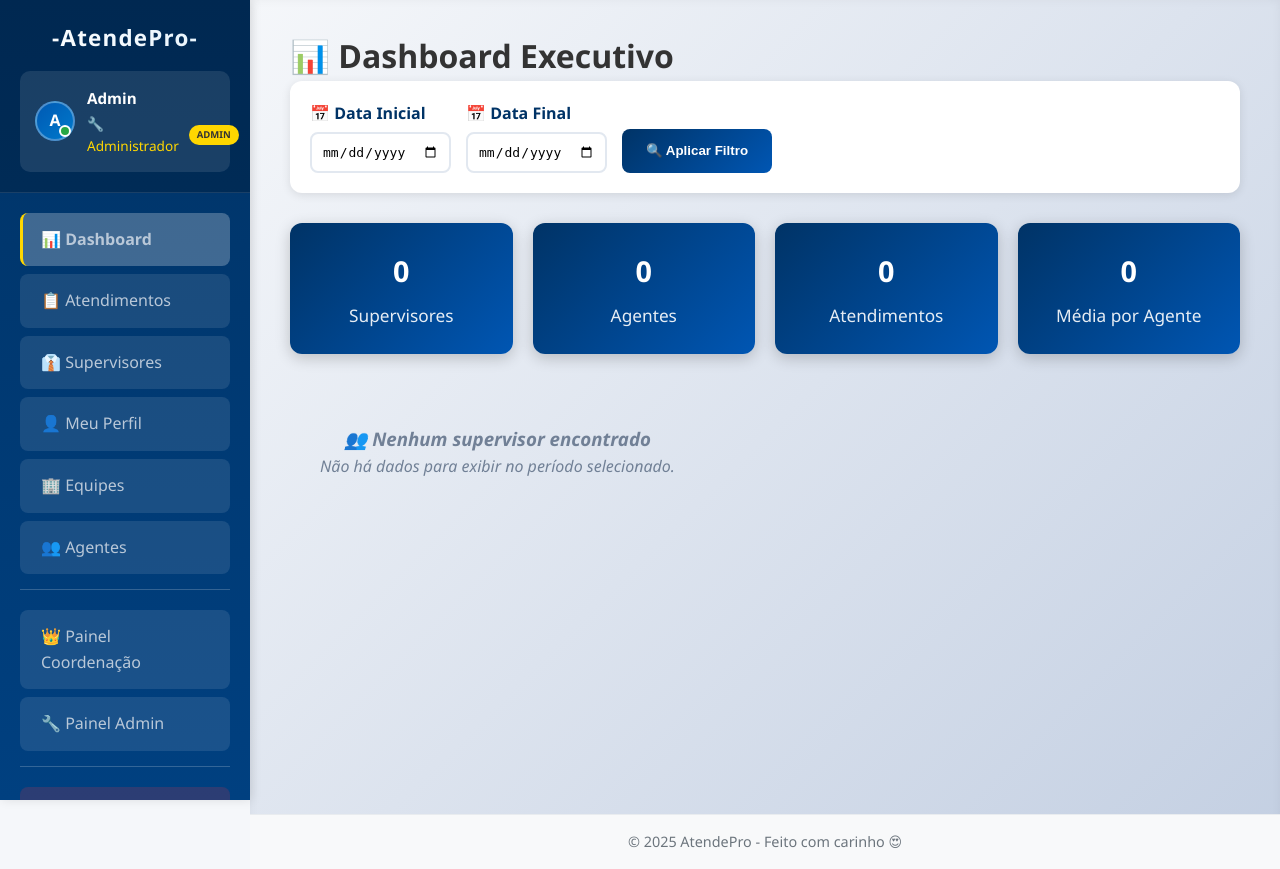
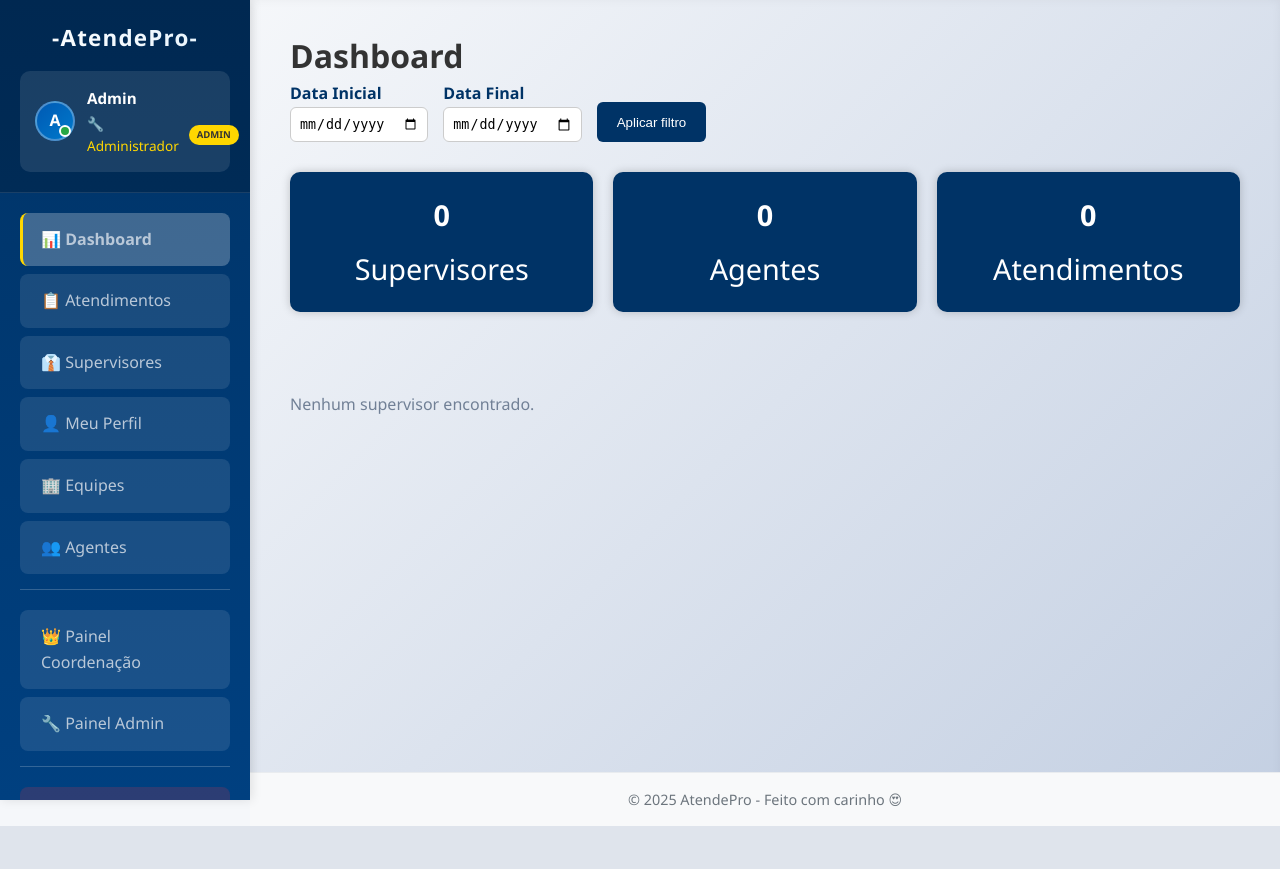
Before and after one commit to Renabrasa/atendepro, a Flask app: page /dashboard in a window 1280 px wide. After the commit the page ends 826 px from the top, so only its background shows below. Run offline with Flask 3, Linux system fonts and the light colour scheme; a user stored in the database is signed in; data comes from the database, SQL or seed files in the repository; some libraries are stand-ins or nearby versions.

Commit message:
Voltando ao dash normal

```diff
--- a/templates/dashboard.html
+++ b/templates/dashboard.html
@@ -2,315 +2,148 @@
 {% block title %}Dashboard Executivo{% endblock %}
 {% block content %}
 <style>
-  /* Estilos melhorados mantendo compatibilidade */
+  /* Estilos semelhantes aos que enviei para base e formulários */
   .stats-container {
     display: flex;
     gap: 20px;
     margin-bottom: 30px;
-    flex-wrap: wrap;
   }
-
   .stat-card {
     flex: 1;
-    min-width: 200px;
-    background: linear-gradient(135deg, #003366, #0056b3);
+    background-color: #003366;
     color: white;
-    padding: 25px;
-    border-radius: 12px;
+    padding: 20px;
+    border-radius: 10px;
     text-align: center;
     font-weight: 700;
     font-size: 1.8em;
-    box-shadow: 0 4px 15px rgba(0,0,0,0.2);
-    transition: transform 0.3s ease;
+    box-shadow: 0 0 10px rgba(0,0,0,0.2);
+  }
+  .stat-label {
+    font-weight: 400;
+    font-size: 1em;
+    margin-top: 8px;
+  }
+  .trello-board {
+    display: flex;
+    gap: 25px;
+    overflow-x: auto;
+    min-height: 400px;
+  }
+  .column {
+    background: #f9fafb;
+    border-radius: 10px;
+    padding: 20px;
+    min-width: 320px;
+    max-height: 70vh;
+    box-shadow: 0 4px 12px rgba(0,0,0,0.05);
+    display: flex;
+    flex-direction: column;
+  }
+  .column-header {
+    font-size: 1.3em;
+    font-weight: 700;
+    color: #003366;
+    margin-bottom: 15px;
+    border-bottom: 2px solid #e2e8f0;
+    padding-bottom: 10px;
+  }
+  .card {
+    background: white;
+    border-radius: 8px;
+    padding: 14px;
+    margin-bottom: 15px;
+    box-shadow: 0 2px 8px rgba(0,0,0,0.1);
+    cursor: pointer;
+  }
+  .card:hover {
+    box-shadow: 0 4px 16px rgba(0,0,0,0.15);
+  }
+  .card-header {
+    font-weight: 600;
+    color: #2d3748;
+    margin-bottom: 8px;
+    display: flex;
+    justify-content: space-between;
+  }
+  .card-badge {
+    background: #667eea;
+    color: white;
+    font-size: 0.75em;
+    padding: 4px 8px;
+    border-radius: 12px;
+    font-weight: 700;
+  }
+  .atendimentos-list {
+    font-size: 0.85em;
+    margin-top: 10px;
+    max-height: 180px;
+    overflow-y: auto;
+  }
+  .atendimento-item {
+    border-bottom: 1px solid #e2e8f0;
+    padding: 8px 0;
+  }
+  .atendimento-item:last-child {
+    border-bottom: none;
+  }
+  .atendimento-id {
+    font-weight: 700;
+    color: #667eea;
+  }
+  .atendimento-date {
+    color: #a0aec0;
+    font-size: 0.75em;
   }
 
-  .stat-card:hover {
-    transform: translateY(-3px);
-  }
-
-  .stat-label {
-    font-weight: 400;
-    font-size: 0.6em;
-    margin-top: 8px;
-    opacity: 0.9;
-  }
-
-  /* Filtro melhorado */
+  /* Filtro de data */
   #filtro-data {
     margin-bottom: 30px;
     display: flex;
     gap: 15px;
     align-items: flex-end;
     flex-wrap: wrap;
-    background: white;
-    padding: 20px;
-    border-radius: 12px;
-    box-shadow: 0 2px 10px rgba(0,0,0,0.1);
+    max-width: 600px;
   }
-
   #filtro-data > div {
     display: flex;
     flex-direction: column;
   }
-
   #filtro-data label {
     font-weight: 600;
     color: #003366;
-    margin-bottom: 5px;
   }
-
   #filtro-data input[type="date"] {
-    padding: 10px;
-    border-radius: 8px;
-    border: 2px solid #e2e8f0;
-    font-size: 1em;
+    padding: 8px;
+    border-radius: 6px;
+    border: 1px solid #ccc;
   }
-
   #filtro-data button {
-    background: linear-gradient(135deg, #003366, #0056b3);
+    background-color: #003366;
     color: white;
     border: none;
-    padding: 12px 24px;
-    border-radius: 8px;
+    padding: 10px 20px;
+    border-radius: 6px;
     cursor: pointer;
-    height: 44px;
-    font-weight: 600;
+    height: 40px;
   }
-
-  /* Board melhorado */
-  .trello-board {
-    display: flex;
-    gap: 25px;
-    overflow-x: auto;
-    min-height: 400px;
-    padding: 10px 0;
-  }
-
-  .column {
-    background: white;
-    border-radius: 12px;
-    padding: 20px;
-    min-width: 350px;
-    max-height: 80vh;
-    box-shadow: 0 4px 15px rgba(0,0,0,0.1);
-    display: flex;
-    flex-direction: column;
-  }
-
-  .column-header {
-    background: linear-gradient(135deg, #667eea, #764ba2);
-    color: white;
-    padding: 15px 20px;
-    border-radius: 8px;
-    margin: -20px -20px 20px -20px;
-    font-size: 1.3em;
-    font-weight: 600;
-    display: flex;
-    justify-content: space-between;
-    align-items: center;
-  }
-
-  .supervisor-stats {
-    display: flex;
-    gap: 15px;
-    font-size: 0.8em;
-  }
-
-  .supervisor-stat {
-    text-align: center;
-  }
-
-  .supervisor-stat-number {
-    font-weight: 700;
-    font-size: 1.2em;
-  }
-
-  .supervisor-stat-label {
-    font-size: 0.8em;
-    opacity: 0.9;
-  }
-
-  .column-info {
-    margin-bottom: 20px;
-    padding: 15px;
-    background: #f8f9fa;
-    border-radius: 8px;
-    font-size: 0.9em;
-  }
-
-  .card {
-    background: white;
-    border: 2px solid #e9ecef;
-    border-radius: 10px;
-    padding: 15px;
-    margin-bottom: 15px;
-    box-shadow: 0 2px 8px rgba(0,0,0,0.1);
-    cursor: pointer;
-    transition: all 0.3s ease;
-  }
-
-  .card:hover {
-    border-color: #667eea;
-    box-shadow: 0 4px 16px rgba(102, 126, 234, 0.15);
-  }
-
-  .card.expanded {
-    border-color: #667eea;
-    box-shadow: 0 4px 16px rgba(102, 126, 234, 0.2);
-  }
-
-  .card-header {
-    font-weight: 600;
-    color: #2d3748;
-    margin-bottom: 8px;
-    display: flex;
-    justify-content: space-between;
-    align-items: center;
-  }
-
-  .card-badge {
-    background: #667eea;
-    color: white;
-    font-size: 0.8em;
-    padding: 4px 12px;
-    border-radius: 12px;
-    font-weight: 700;
-  }
-
-  .agent-performance {
-    font-size: 0.85em;
-    color: #718096;
-    margin-bottom: 10px;
-  }
-
-  .atendimentos-list {
-    font-size: 0.85em;
-    margin-top: 15px;
-    max-height: 200px;
-    overflow-y: auto;
-    display: none;
-    padding-top: 15px;
-    border-top: 2px solid #e2e8f0;
-  }
-
-  .atendimentos-list.show {
-    display: block;
-  }
-
-  .atendimento-item {
-    background: #f8f9fa;
-    border: 1px solid #e2e8f0;
-    border-radius: 6px;
-    padding: 10px;
-    margin-bottom: 10px;
-  }
-
-  .atendimento-item:last-child {
-    margin-bottom: 0;
-  }
-
-  .atendimento-header {
-    display: flex;
-    justify-content: space-between;
-    align-items: center;
-    margin-bottom: 5px;
-  }
-
-  .atendimento-id {
-    font-weight: 700;
-    color: #667eea;
-  }
-
-  .atendimento-date {
-    color: #a0aec0;
-    font-size: 0.8em;
-  }
-
-  .atendimento-status {
-    display: inline-block;
-    padding: 2px 8px;
-    border-radius: 12px;
-    font-size: 0.7em;
-    font-weight: 600;
-    text-transform: uppercase;
-    margin-bottom: 5px;
-  }
-
-  .status-pendente {
-    background: #fff3cd;
-    color: #856404;
-  }
-
-  .status-classificado {
-    background: #d4edda;
-    color: #155724;
-  }
-
-  .expand-icon {
-    color: #718096;
-    transition: transform 0.3s ease;
-    margin-left: 10px;
-  }
-
-  .card.expanded .expand-icon {
-    transform: rotate(180deg);
-  }
-
-  /* Performance indicators */
-  .performance-dot {
-    width: 8px;
-    height: 8px;
-    border-radius: 50%;
-    display: inline-block;
-    margin-left: 8px;
-  }
-
-  .performance-high { background: #28a745; }
-  .performance-medium { background: #ffc107; }
-  .performance-low { background: #dc3545; }
-
-  /* Responsividade */
-  @media (max-width: 768px) {
-    .stats-container {
-      flex-direction: column;
-    }
-
-    .trello-board {
-      flex-direction: column;
-    }
-
-    .column {
-      min-width: auto;
-      max-height: none;
-    }
-
-    #filtro-data {
-      flex-direction: column;
-      align-items: stretch;
-    }
-  }
-
-  /* Estados vazios */
-  .empty-state {
-    text-align: center;
-    padding: 30px;
-    color: #718096;
-    font-style: italic;
+  #filtro-data button:hover {
+    background-color: #002244;
   }
 </style>
 
-<h1>📊 Dashboard Executivo</h1>
+<h1>Dashboard</h1>
 
 <form id="filtro-data" method="GET">
   <div>
-    <label for="data_inicio">📅 Data Inicial</label>
+    <label for="data_inicio">Data Inicial</label>
     <input type="date" id="data_inicio" name="data_inicio" value="{{ data_inicio }}" />
   </div>
   <div>
-    <label for="data_fim">📅 Data Final</label>
+    <label for="data_fim">Data Final</label>
     <input type="date" id="data_fim" name="data_fim" value="{{ data_fim }}" />
   </div>
-  <button type="submit">🔍 Aplicar Filtro</button>
+  <button type="submit">Aplicar filtro</button>
 </form>
 
 <div class="stats-container">
@@ -326,124 +159,60 @@
     {{ total_atendimentos }}
     <div class="stat-label">Atendimentos</div>
   </div>
-  <div class="stat-card">
-    {{ media_por_agente }}
-    <div class="stat-label">Média por Agente</div>
-  </div>
 </div>
 
 <div class="trello-board">
   {% for bloco in data %}
     <div class="column">
-      <div class="column-header">
-        <span>{{ bloco.supervisor.nome }}</span>
-        <div class="supervisor-stats">
-          <div class="supervisor-stat">
-            <div class="supervisor-stat-number">{{ bloco.total_chamados }}</div>
-            <div class="supervisor-stat-label">Total</div>
-          </div>
-          <div class="supervisor-stat">
-            <div class="supervisor-stat-number">{{ bloco.num_agentes }}</div>
-            <div class="supervisor-stat-label">Agentes</div>
-          </div>
-        </div>
-      </div>
-
-      <div class="column-info">
-        <div><strong>🏆 Melhor Agente:</strong> {{ bloco.agente_top or 'Nenhum' }} ({{ bloco.qtd_top }})</div>
-      </div>
+      <div class="column-header">{{ bloco.supervisor.nome }}</div>
+      <div><strong>Total Atendimentos:</strong> {{ bloco.total_chamados }}</div>
+      <div><strong>Melhor Agente:</strong> {{ bloco.agente_top or '-' }} ({{ bloco.qtd_top }})</div>
 
       {% for agente in bloco.agentes %}
-        <div class="card" onclick="toggleAtendimentos('atendimentos-{{ loop.index0 }}-{{ loop.parent.loop.index0 }}')">
+        <div class="card" onclick="toggleAtendimentos('atendimentos-{{ agente.nome|replace(' ', '-') }}')">
           <div class="card-header">
-            <span>
-              {{ agente.nome }}
-              {% set performance_level = 'high' if agente.qtd_chamados >= (media_por_agente * 1.2) else 'medium' if agente.qtd_chamados >= media_por_agente else 'low' %}
-              <span class="performance-dot performance-{{ performance_level }}"></span>
-            </span>
-            <span class="card-badge">{{ agente.qtd_chamados }} <span class="expand-icon">▼</span></span>
+            <span>{{ agente.nome }}</span>
+            <span class="card-badge">{{ agente.qtd_chamados }}</span>
           </div>
-
-          <div class="agent-performance">
-            {% if bloco.total_chamados > 0 %}
-              {{ ((agente.qtd_chamados / bloco.total_chamados) * 100) | round(1) }}% dos atendimentos do supervisor
-            {% else %}
-              Sem atendimentos no período
-            {% endif %}
-          </div>
-
-          <div id="atendimentos-{{ loop.index0 }}-{{ loop.parent.loop.index0 }}" class="atendimentos-list">
-            <strong>📋 Histórico de Atendimentos:</strong>
-            {% for atendimento in agente.chamados %}
+          <div id="atendimentos-{{ agente.nome|replace(' ', '-') }}" class="atendimentos-list" style="display:none;">
+            {% for a in agente.chamados %}
               <div class="atendimento-item">
-                <div class="atendimento-header">
-                  <span class="atendimento-id">#{{ atendimento.id }}</span>
-                  <span class="atendimento-date">{{ atendimento.data_hora.strftime('%d/%m/%Y %H:%M') }}</span>
-                </div>
-                <div class="atendimento-status status-{{ atendimento.status or 'pendente' }}">
-                  {{ atendimento.status or 'pendente' }}
-                </div>
-                <div><strong>{{ atendimento.classificacao or 'Sem classificação' }}</strong></div>
-                <div>{{ atendimento.conteudo[:80] }}{% if atendimento.conteudo|length > 80 %}...{% endif %}</div>
+                <div><span class="atendimento-id">#{{ a.id }}</span> <span class="atendimento-date">{{ a.data_hora.strftime('%d/%m/%Y %H:%M') }}</span></div>
+                <div><strong>{{ a.classificacao or 'Sem classificação' }}</strong> — {{ a.status }}</div>
+                <div>{{ a.conteudo[:80] }}{% if a.conteudo|length > 80 %}...{% endif %}</div>
               </div>
             {% else %}
-              <div class="empty-state">📭 Nenhum atendimento registrado</div>
+              <div style="font-style: italic; color: #a0aec0;">Sem atendimentos registrados</div>
             {% endfor %}
           </div>
         </div>
       {% else %}
-        <div class="empty-state">👤 Nenhum agente cadastrado</div>
+        <div style="font-style: italic; color: #a0aec0;">Nenhum agente cadastrado</div>
       {% endfor %}
     </div>
   {% else %}
-    <div class="empty-state">
-      <h3>👥 Nenhum supervisor encontrado</h3>
-      <p>Não há dados para exibir no período selecionado.</p>
+    <div style="text-align:center; color:#718096; margin-top:50px;">
+      Nenhum supervisor encontrado.
     </div>
   {% endfor %}
 </div>
 
-{% if top_5_agentes %}
-<div style="background: white; border-radius: 12px; padding: 25px; box-shadow: 0 4px 15px rgba(0,0,0,0.1); margin-top: 30px;">
-  <h3 style="background: linear-gradient(135deg, #f093fb, #f5576c); color: white; padding: 15px 20px; border-radius: 8px; margin: -25px -25px 20px -25px;">🏆 Top 5 Agentes Geral</h3>
-  <div style="display: grid; grid-template-columns: repeat(auto-fill, minmax(200px, 1fr)); gap: 15px;">
-    {% for agente in top_5_agentes %}
-      <div style="background: #f8f9fa; border: 2px solid #e9ecef; border-radius: 10px; padding: 15px; text-align: center;">
-        <div style="font-size: 1.5em; margin-bottom: 8px;">
-          {% if loop.index == 1 %}🥇{% elif loop.index == 2 %}🥈{% elif loop.index == 3 %}🥉{% else %}🏅{% endif %}
-        </div>
-        <div style="font-weight: 600; color: #2d3748; margin-bottom: 5px;">{{ agente.nome }}</div>
-        <div style="font-size: 1.3em; font-weight: 700; color: #667eea;">{{ agente.qtd_chamados }}</div>
-        <div style="font-size: 0.8em; color: #718096; margin-top: 5px;">{{ agente.supervisor_nome }}</div>
-      </div>
-    {% endfor %}
-  </div>
-</div>
-{% endif %}
-
 <script>
-  // Validação do formulário
   document.getElementById('filtro-data').addEventListener('submit', function(e) {
     const inicio = document.getElementById('data_inicio').value;
     const fim = document.getElementById('data_fim').value;
-
     if (inicio && fim && inicio > fim) {
       e.preventDefault();
-      alert('⚠️ A data inicial não pode ser maior que a data final.');
+      alert('A data inicial não pode ser maior que a data final.');
     }
   });
 
-  // Toggle dos detalhes dos atendimentos
   function toggleAtendimentos(id) {
     const el = document.getElementById(id);
-    const card = el.closest('.card');
-
-    if (el.classList.contains('show')) {
-      el.classList.remove('show');
-      card.classList.remove('expanded');
+    if (el.style.display === 'none' || el.style.display === '') {
+      el.style.display = 'block';
     } else {
-      el.classList.add('show');
-      card.classList.add('expanded');
+      el.style.display = 'none';
     }
   }
 </script>
```
